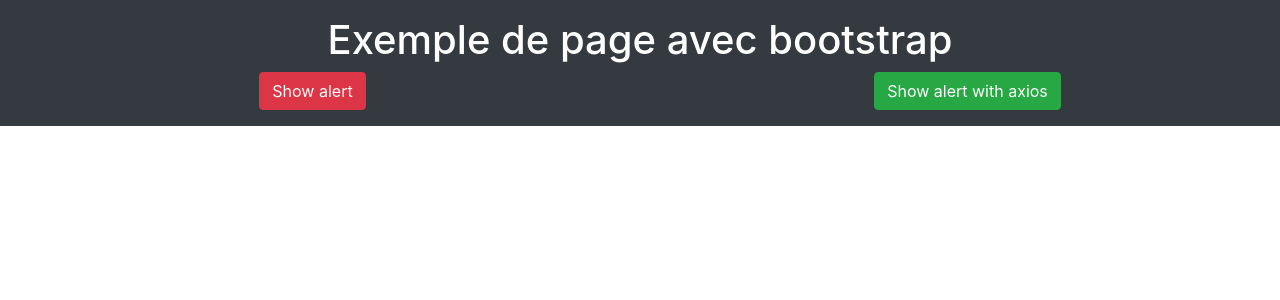
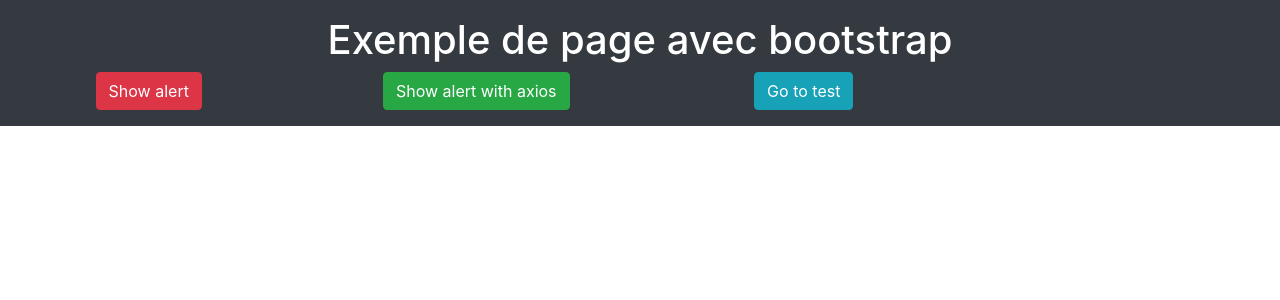
Before and after one commit to mrazafindrazaka/base-vuejs, a Vue app: page / in a window 1280 px wide. Shown: the top 300 px of the page. Built offline with nearby package versions, Linux system fonts and the light colour scheme; what vue-sweetalert2 would draw is missing.

Commit message:
test redirection

```diff
--- a/config/router.js
+++ b/config/router.js
@@ -1,9 +1,11 @@
 import VueRouter from "vue-router";
 
 import Home from "../src/components/Home";
+import Test from "../src/components/Test";
 
 const routes = [
-    {path: '/', name: 'home', component: Home}
+    {path: '/', name: 'home', component: Home},
+    {path: '/test', name: 'test', component: Test}
 ];
 
 const router = new VueRouter({
--- a/src/components/Home.vue
+++ b/src/components/Home.vue
@@ -3,16 +3,21 @@
         <div class="col-12">
             <h1>Exemple de page avec bootstrap</h1>
         </div>
-        <div class="col-6">
+        <div class="col-3">
             <button v-on:click="alert_message" type="button" class="btn btn-danger">Show alert</button>
         </div>
-        <div class="col-6">
+        <div class="col-3">
             <button v-on:click="axios_message" type="button" class="btn btn-success">Show alert with axios</button>
+        </div>
+        <div class="col-3">
+            <button v-on:click="gototest" type="button" class="btn btn-info">Go to test</button>
         </div>
     </div>
 </template>
 
 <script>
+    import router from "../../config/router";
+
     export default {
         name: "Home",
         methods: {
@@ -39,6 +44,9 @@
                 this.axios.get(url).then((response) => {
                     this.$swal("Voici le prix d'un " + response.data.symbol + " : " + response.data.profile.price);
                 });
+            },
+            gototest: function () {
+                router.push({name: "test"});
             }
         }
     }
--- /dev/null
+++ b/src/components/Test.vue
@@ -0,0 +1,15 @@
+<template>
+    <div>
+        Hello tu es dans le composant test
+    </div>
+</template>
+
+<script>
+    export default {
+        name: "Test"
+    }
+</script>
+
+<style scoped>
+
+</style>
```
